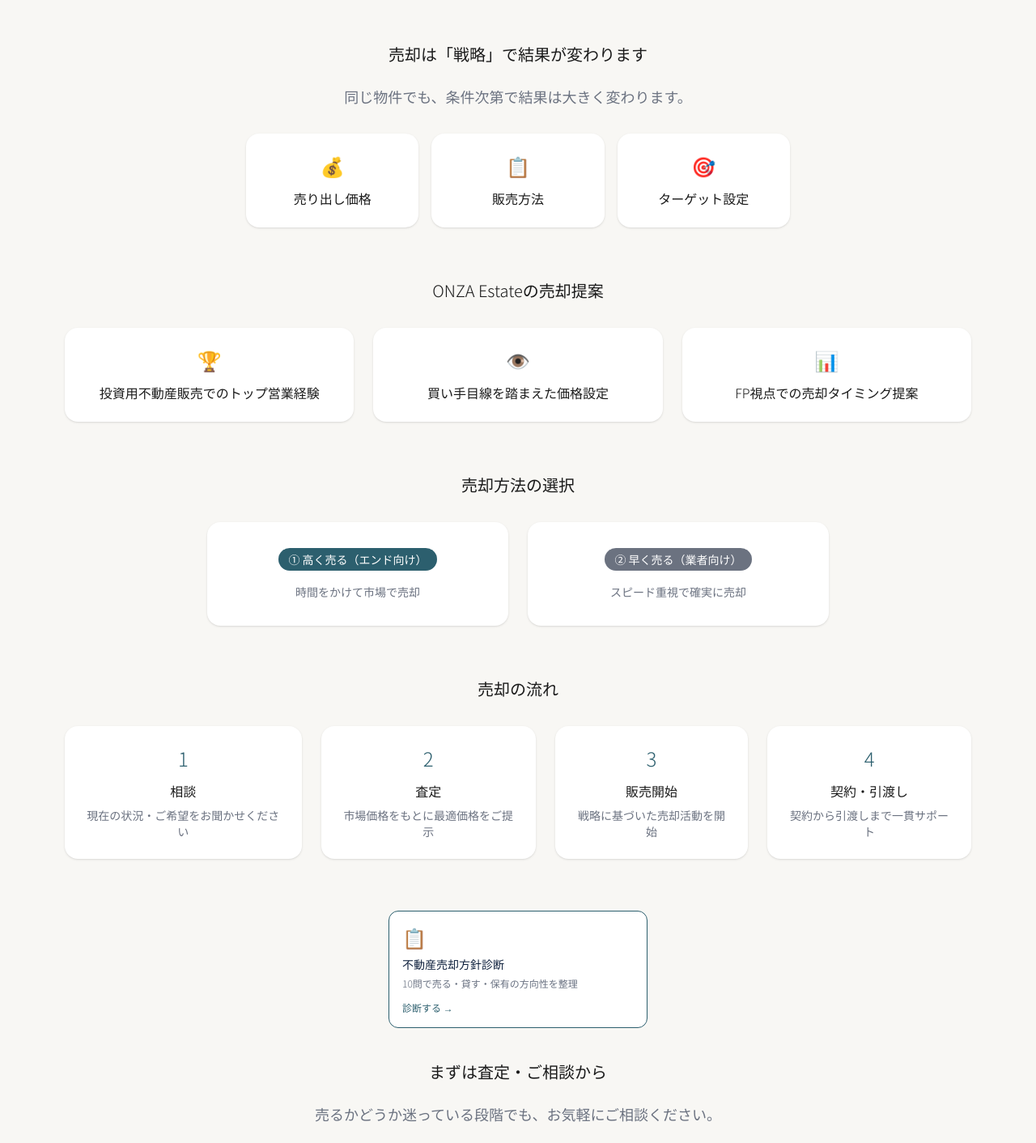
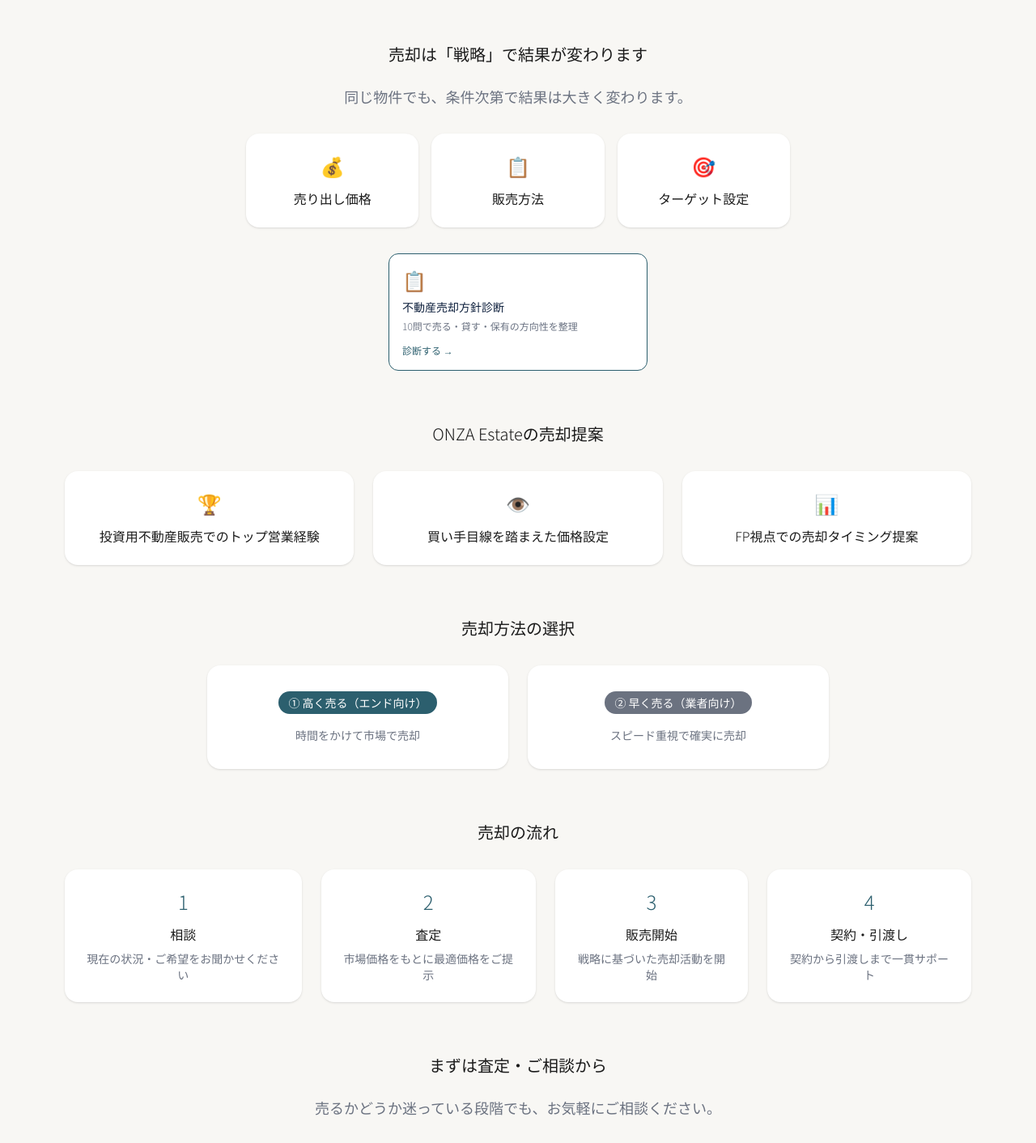
Before and after one commit to idsp0731-gif/onza-estate, a Next.js app: page /sale in a window 1280 px wide. Shown: the part 1100-2512 px from the top of the page at 81% size. Built offline with nearby package versions, Linux system fonts and the light colour scheme.

Commit message:
fix: 売却ページの診断カードの配置を変更

```diff
--- a/src/app/sale/page.tsx
+++ b/src/app/sale/page.tsx
@@ -98,7 +98,7 @@ export default function SalePage() {
           </div>
 
           {/* 売却は「戦略」で結果が変わります */}
-          <div className="mb-16 text-center">
+          <div className="mb-8 text-center">
             <h2 className="text-xl font-light mb-6">売却は「戦略」で結果が変わります</h2>
             <p className="text-lg font-light text-[#6B7280] mb-8 max-w-2xl mx-auto">
               同じ物件でも、条件次第で結果は大きく変わります。
@@ -115,6 +115,21 @@ export default function SalePage() {
                 </div>
               ))}
             </div>
+          </div>
+
+          {/* 診断カード */}
+          <div className="max-w-xs mx-auto mb-16">
+            <Link
+              href="/property-sale-simulation"
+              className="flex flex-col bg-white border border-[#2C5F6E] rounded-xl p-4 hover:bg-[#2C5F6E]/5 transition-colors"
+            >
+              <div className="text-2xl mb-2">📋</div>
+              <h3 className="text-sm font-light text-[#0d1f3c] mb-1 leading-snug">不動産売却方針診断</h3>
+              <p className="text-xs text-gray-500 font-light leading-relaxed mb-3 flex-1">
+                10問で売る・貸す・保有の方向性を整理
+              </p>
+              <span className="text-xs text-[#2C5F6E] font-light">診断する →</span>
+            </Link>
           </div>
 
           {/* ONZA Estateの売却提案 */}
@@ -170,21 +185,6 @@ export default function SalePage() {
             </div>
           </div>
 
-          {/* 診断リンク */}
-          <div className="max-w-xs mx-auto mb-10">
-            <Link
-              href="/property-sale-simulation"
-              className="flex flex-col bg-white border border-[#2C5F6E] rounded-xl p-4 hover:bg-[#2C5F6E]/5 transition-colors"
-            >
-              <div className="text-2xl mb-2">📋</div>
-              <h3 className="text-sm font-light text-[#0d1f3c] mb-1 leading-snug">不動産売却方針診断</h3>
-              <p className="text-xs text-gray-500 font-light leading-relaxed mb-3 flex-1">
-                10問で売る・貸す・保有の方向性を整理
-              </p>
-              <span className="text-xs text-[#2C5F6E] font-light">診断する →</span>
-            </Link>
-          </div>
-
           {/* まずは査定・ご相談から + CTA */}
           <div className="text-center">
             <h2 className="text-xl font-light mb-6">まずは査定・ご相談から</h2>
```
